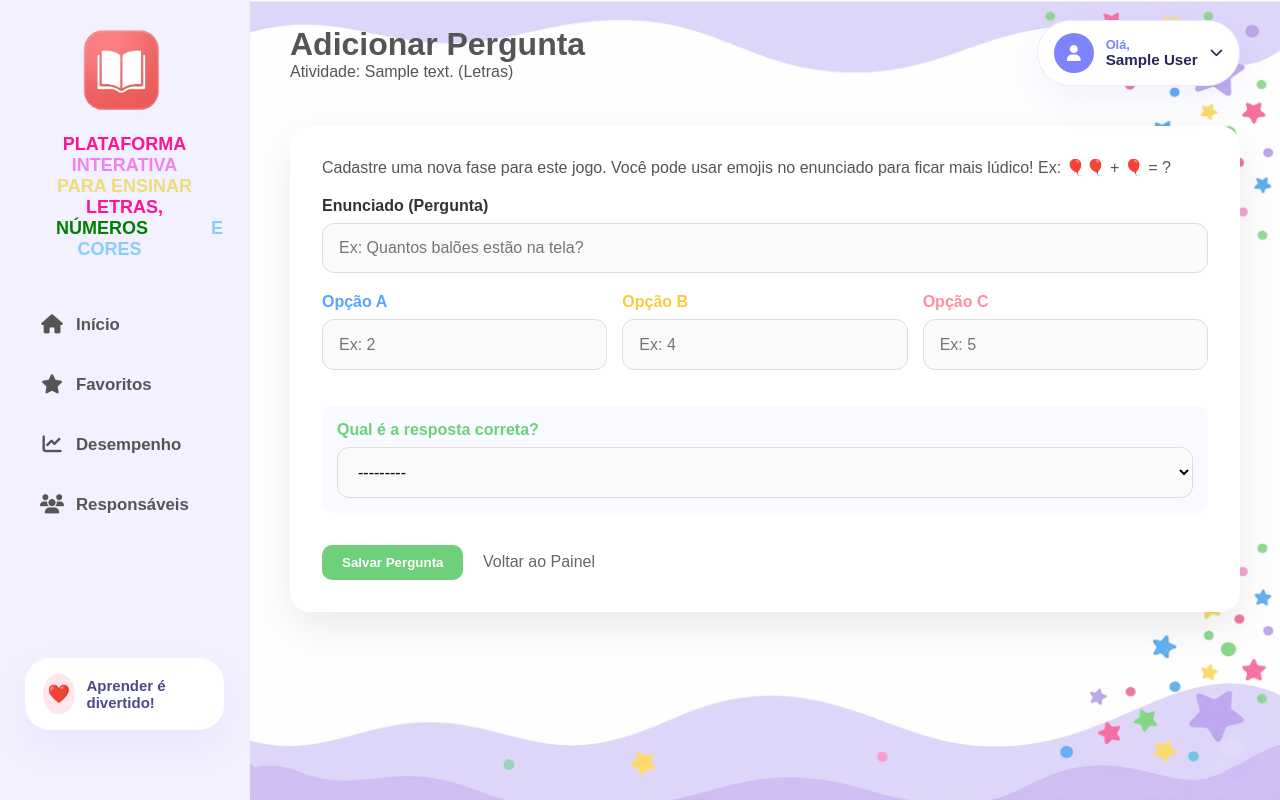
After one commit to nogueiratng/PTCC, a Django app: page /atividade/1/adicionar-pergunta/ in a window 1280 px wide. The commit adds this page. Run offline with Django 5.2, Linux system fonts and the light colour scheme; a user stored in the database is signed in; tables that the repository leaves empty hold one stand-in row (values such as "Sample post").

Commit message:
cria motor de jogos, modelo de perguntas e integração assincrona para desempenho

```diff
--- /dev/null
+++ b/templates/adicionar_pergunta.html
@@ -0,0 +1,56 @@
+{% extends 'base.html' %}
+
+{% block title %}Adicionar Pergunta - Plataforma Interativa{% endblock %}
+{% block page_title %}Adicionar Pergunta{% endblock %}
+{% block page_subtitle %}Atividade: {{ atividade.descricao }} ({{ atividade.get_tipo_display }}){% endblock %}
+
+{% block content %}
+<div class="profile-card">
+    <p style="margin-bottom: 20px; color: #555;">Cadastre uma nova fase para este jogo. Você pode usar emojis no enunciado para ficar mais lúdico! Ex: 🎈🎈 + 🎈 = ?</p>
+
+    <form method="post" class="profile-form">
+        {% csrf_token %}
+
+        <div class="form-row">
+            <label for="{{ form.enunciado.id_for_label }}">{{ form.enunciado.label }}</label>
+            {{ form.enunciado }}
+            {% if form.enunciado.errors %}
+                <div class="errorlist" style="color: red; font-size: 0.85rem; margin-top: 5px;">{{ form.enunciado.errors }}</div>
+            {% endif %}
+        </div>
+
+        <div style="display: grid; grid-template-columns: 1fr 1fr 1fr; gap: 15px; margin-top: 20px;">
+            <div class="form-row">
+                <label for="{{ form.opcao_a.id_for_label }}" style="color: #5ba4fc;">{{ form.opcao_a.label }}</label>
+                {{ form.opcao_a }}
+                {% if form.opcao_a.errors %}<div class="errorlist" style="color: red; font-size: 0.85rem;">{{ form.opcao_a.errors }}</div>{% endif %}
+            </div>
+            <div class="form-row">
+                <label for="{{ form.opcao_b.id_for_label }}" style="color: #ffc93c;">{{ form.opcao_b.label }}</label>
+                {{ form.opcao_b }}
+                {% if form.opcao_b.errors %}<div class="errorlist" style="color: red; font-size: 0.85rem;">{{ form.opcao_b.errors }}</div>{% endif %}
+            </div>
+            <div class="form-row">
+                <label for="{{ form.opcao_c.id_for_label }}" style="color: #ff8fa3;">{{ form.opcao_c.label }}</label>
+                {{ form.opcao_c }}
+                {% if form.opcao_c.errors %}<div class="errorlist" style="color: red; font-size: 0.85rem;">{{ form.opcao_c.errors }}</div>{% endif %}
+            </div>
+        </div>
+
+        <div class="form-row" style="margin-top: 20px; background: #f8faff; padding: 15px; border-radius: 10px;">
+            <label for="{{ form.resposta_correta.id_for_label }}" style="color: #6ed07a; font-weight: 900;">{{ form.resposta_correta.label }}</label>
+            {{ form.resposta_correta }}
+            {% if form.resposta_correta.errors %}
+                <div class="errorlist" style="color: red; font-size: 0.85rem; margin-top: 5px;">{{ form.resposta_correta.errors }}</div>
+            {% endif %}
+        </div>
+
+        <div style="margin-top: 2rem;">
+            <button type="submit" class="btn btn-primary" style="padding: 10px 20px; background-color: #6ed07a; color: white; border: none; border-radius: 10px; cursor: pointer;">
+                Salvar Pergunta
+            </button>
+            <a href="{% url 'users:dashboard' %}" style="margin-left: 15px; color: #666; text-decoration: none;">Voltar ao Painel</a>
+        </div>
+    </form>
+</div>
+{% endblock %}
--- a/templates/dashboard_professor.html
+++ b/templates/dashboard_professor.html
@@ -28,7 +28,8 @@
                     <td style="padding: 12px; color: #555;">{{ atividade.descricao }}</td>
                     <td style="padding: 12px; color: #6ed07a; font-weight: bold;">Nível {{ atividade.nivel }}</td>
                     <td style="padding: 12px;">
-                        <a href="#" style="color: #ff8fa3; text-decoration: none; font-size: 0.9rem;">Ver detalhes</a>
+                        <a href="{% url 'users:adicionar_pergunta' atividade.id %}" style="color: #ff8fa3; text-decoration: none; font-size: 0.9rem; margin-right: 10px; font-weight: bold;">+ Perguntas</a>
+                        <a href="#" style="color: #5ba4fc; text-decoration: none; font-size: 0.9rem;">Detalhes</a>
                     </td>
                 </tr>
                 {% endfor %}
--- a/users/forms.py
+++ b/users/forms.py
@@ -119,3 +119,24 @@ class AtividadeForm(forms.ModelForm):
             'descricao': 'Descrição da Atividade',
             'nivel': 'Nível de Dificuldade (Ex: 1 a 10)',
         }
+
+from .models import Pergunta
+
+class PerguntaForm(forms.ModelForm):
+    class Meta:
+        model = Pergunta
+        fields = ['enunciado', 'opcao_a', 'opcao_b', 'opcao_c', 'resposta_correta']
+        widgets = {
+            'enunciado': forms.TextInput(attrs={'class': 'form-input', 'placeholder': 'Ex: Quantos balões estão na tela?'}),
+            'opcao_a': forms.TextInput(attrs={'class': 'form-input', 'placeholder': 'Ex: 2'}),
+            'opcao_b': forms.TextInput(attrs={'class': 'form-input', 'placeholder': 'Ex: 4'}),
+            'opcao_c': forms.TextInput(attrs={'class': 'form-input', 'placeholder': 'Ex: 5'}),
+            'resposta_correta': forms.Select(attrs={'class': 'form-input'})
+        }
+        labels = {
+            'enunciado': 'Enunciado (Pergunta)',
+            'opcao_a': 'Opção A',
+            'opcao_b': 'Opção B',
+            'opcao_c': 'Opção C',
+            'resposta_correta': 'Qual é a resposta correta?'
+        }
--- a/users/models.py
+++ b/users/models.py
@@ -76,3 +76,24 @@ class Desempenho(models.Model):
 
     def __str__(self):
         return f"{self.crianca.nome} - {self.atividade}"
+
+class Pergunta(models.Model):
+    atividade = models.ForeignKey(Atividade, on_delete=models.CASCADE, related_name="perguntas")
+    enunciado = models.CharField("Enunciado da Pergunta", max_length=255)
+    opcao_a = models.CharField("Opção A", max_length=255)
+    opcao_b = models.CharField("Opção B", max_length=255)
+    opcao_c = models.CharField("Opção C", max_length=255)
+
+    OPCOES_CORRETAS = (
+        ('A', 'Opção A'),
+        ('B', 'Opção B'),
+        ('C', 'Opção C')
+    )
+    resposta_correta = models.CharField("Resposta Correta", max_length=1, choices=OPCOES_CORRETAS)
+
+    class Meta:
+        verbose_name = "Pergunta"
+        verbose_name_plural = "Perguntas"
+
+    def __str__(self):
+        return f"[{self.atividade}] {self.enunciado}"
--- a/users/urls.py
+++ b/users/urls.py
@@ -12,4 +12,7 @@ urlpatterns = [
     path('logout/', views.logout_view, name='logout'),
     path('adicionar-filho/', views.adicionar_crianca_view, name='adicionar_crianca'),
     path('criar-atividade/', views.criar_atividade_view, name='criar_atividade'),
+    path('atividade/<int:atividade_id>/adicionar-pergunta/', views.adicionar_pergunta_view, name='adicionar_pergunta'),
+    path('jogar/<int:atividade_id>/', views.jogar_atividade_view, name='jogar_atividade'),
+    path('api/salvar-desempenho/', views.salvar_desempenho_api, name='salvar_desempenho'),
 ]
--- a/users/views.py
+++ b/users/views.py
@@ -1,9 +1,11 @@
-from django.shortcuts import render, redirect
+from django.shortcuts import render, redirect, get_object_or_404
 from django.contrib.auth.decorators import login_required
 from django.contrib.auth import authenticate, login, logout, update_session_auth_hash
 from django.contrib import messages
-from .forms import ProfileForm, RegisterForm, CriancaForm, AtividadeForm
-from .models import Crianca, Atividade
+from django.http import JsonResponse
+import json
+from .forms import ProfileForm, RegisterForm, CriancaForm, AtividadeForm, PerguntaForm
+from .models import Crianca, Atividade, Pergunta, Desempenho
 
 @login_required
 def dashboard(request):
@@ -131,3 +133,89 @@ def criar_atividade_view(request):
         form = AtividadeForm()
 
     return render(request, 'criar_atividade.html', {'form': form})
+
+@login_required
+def adicionar_pergunta_view(request, atividade_id):
+    """View para o professor adicionar uma pergunta a uma atividade"""
+    if not request.user.is_professor:
+        return redirect('users:dashboard')
+
+    atividade = get_object_or_404(Atividade, id=atividade_id, professor=request.user)
+
+    if request.method == 'POST':
+        form = PerguntaForm(request.POST)
+        if form.is_valid():
+            pergunta = form.save(commit=False)
+            pergunta.atividade = atividade
+            pergunta.save()
+            messages.success(request, 'Pergunta adicionada com sucesso!')
+            return redirect('users:dashboard') # No futuro podemos redirecionar de volta pra adicionar mais
+    else:
+        form = PerguntaForm()
+
+    return render(request, 'adicionar_pergunta.html', {'form': form, 'atividade': atividade})
+
+@login_required
+def jogar_atividade_view(request, atividade_id):
+    """View que carrega a tela do jogo e manda os dados das perguntas em JSON"""
+    if not request.user.is_responsavel:
+        messages.error(request, 'Apenas crianças através dos responsáveis podem jogar.')
+        return redirect('users:dashboard')
+
+    atividade = get_object_or_404(Atividade, id=atividade_id)
+    perguntas = atividade.perguntas.all()
+
+    # Prepara os dados das perguntas para o Javascript ler
+    perguntas_data = []
+    for p in perguntas:
+        perguntas_data.append({
+            'enunciado': p.enunciado,
+            'opcoes': {
+                'A': p.opcao_a,
+                'B': p.opcao_b,
+                'C': p.opcao_c
+            },
+            'correta': p.resposta_correta
+        })
+
+    # Precisa saber qual criança está jogando.
+    # Por enquanto, como o pai escolhe, vamos supor que ele passa o ID na URL ou apenas escolhe o primeiro filho para teste
+    crianca = request.user.criancas.first()
+    if not crianca:
+        messages.error(request, 'Você precisa cadastrar uma criança primeiro.')
+        return redirect('users:dashboard')
+
+    context = {
+        'atividade': atividade,
+        'perguntas_json': perguntas_data,
+        'crianca': crianca
+    }
+    return render(request, 'jogo.html', context)
+
+@login_required
+def salvar_desempenho_api(request):
+    """API invisível chamada pelo JS para salvar os pontos da criança ao final do jogo"""
+    if request.method == 'POST':
+        try:
+            data = json.loads(request.body)
+            crianca_id = data.get('crianca_id')
+            atividade_id = data.get('atividade_id')
+            acertos = int(data.get('acertos', 0))
+            erros = int(data.get('erros', 0))
+            pontuacao = int(data.get('pontuacao', 0))
+
+            crianca = get_object_or_404(Crianca, id=crianca_id, responsavel=request.user)
+            atividade = get_object_or_404(Atividade, id=atividade_id)
+
+            Desempenho.objects.create(
+                crianca=crianca,
+                atividade=atividade,
+                acertos=acertos,
+                erros=erros,
+                pontuacao=pontuacao
+            )
+            return JsonResponse({'status': 'success', 'message': 'Desempenho salvo!'})
+        except Exception as e:
+            return JsonResponse({'status': 'error', 'message': str(e)}, status=400)
+
+    return JsonResponse({'status': 'error', 'message': 'Método não permitido'}, status=405)
```
Also changed, not shown: templates/jogo.html (added, +272 -0 lines), users/admin.py (+7 -1 lines), users/migrations/0002_pergunta.py (added).
